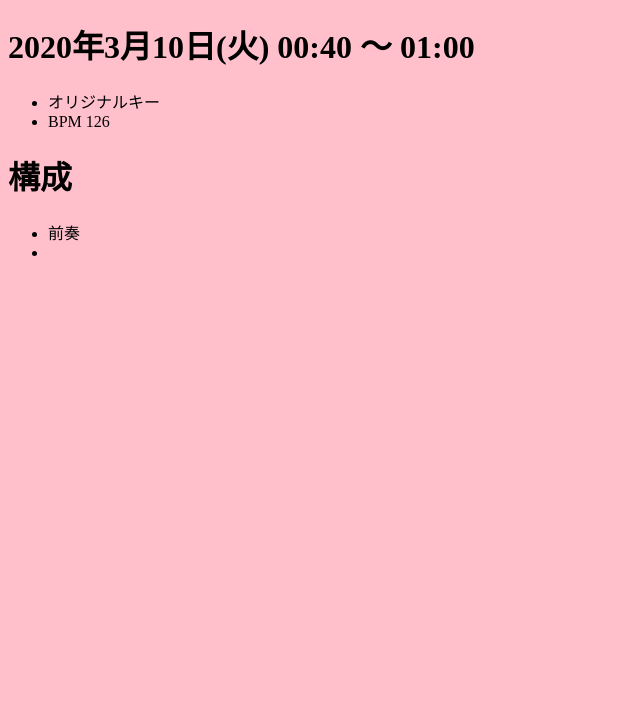
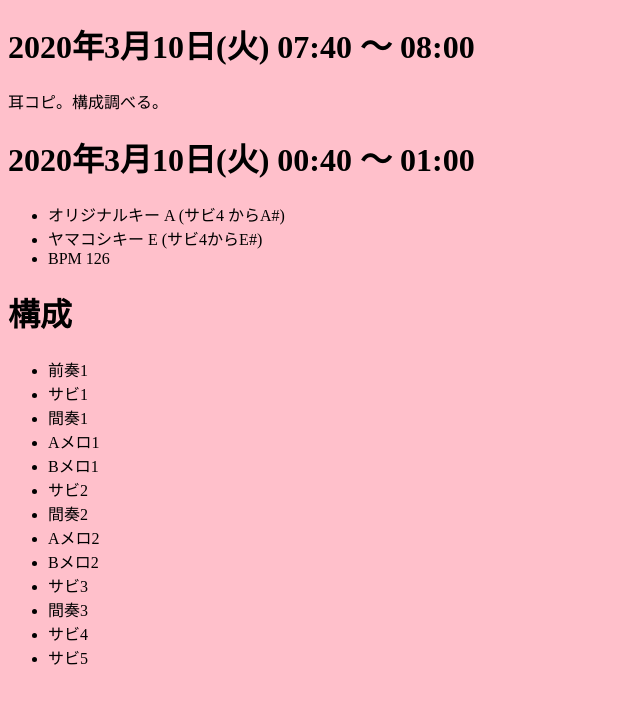
Before and after one commit to takaoyamakoshi/momochi, a Jekyll site: the page built from showtime/number/pop_music.md, in a window 1280 px wide. Shown: the top 704 px of the page, without its empty margins (0-640 px from the left). Built offline with Jekyll 4.4.1, drawn with Linux system fonts in a browser that asks for light colours; our own code applies the rules of GitHub Pages for plain Markdown files.

Commit message:
Update pop_music.md

```diff
--- a/showtime/number/pop_music.md
+++ b/showtime/number/pop_music.md
@@ -1,9 +1,25 @@
+# 2020年3月10日(火) 07:40 ～ 08:00
+
+耳コピ。構成調べる。
+
 # 2020年3月10日(火) 00:40 ～ 01:00
 
-- オリジナルキー
+- オリジナルキー A (サビ4 からA#)
+- ヤマコシキー E (サビ4からE#)
 - BPM 126
 
 # 構成
 
-- 前奏
--
+- 前奏1
+- サビ1
+- 間奏1
+- Aメロ1
+- Bメロ1
+- サビ2
+- 間奏2
+- Aメロ2
+- Bメロ2
+- サビ3
+- 間奏3
+- サビ4
+- サビ5
```
